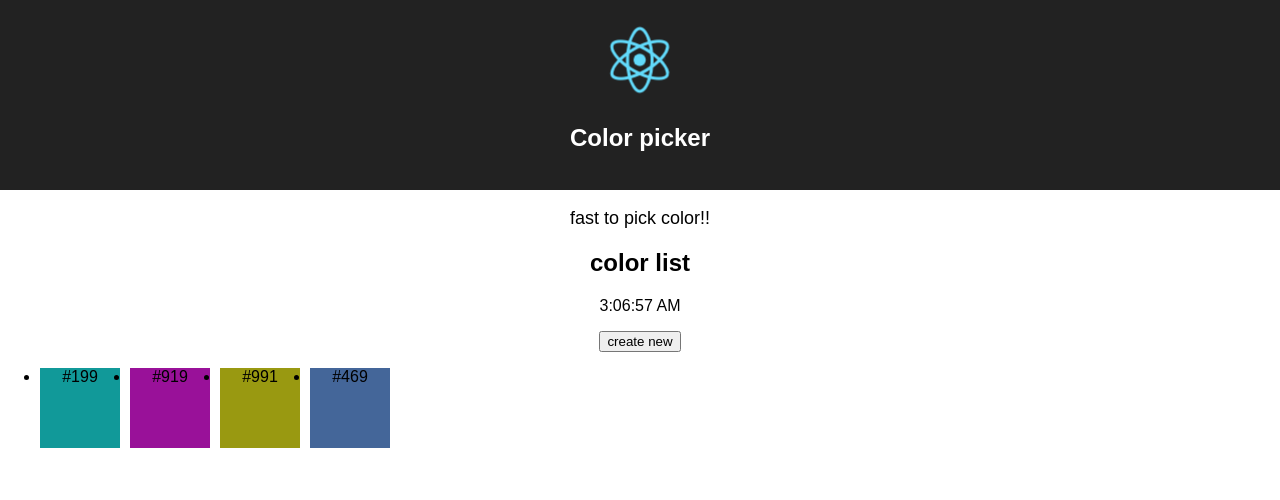
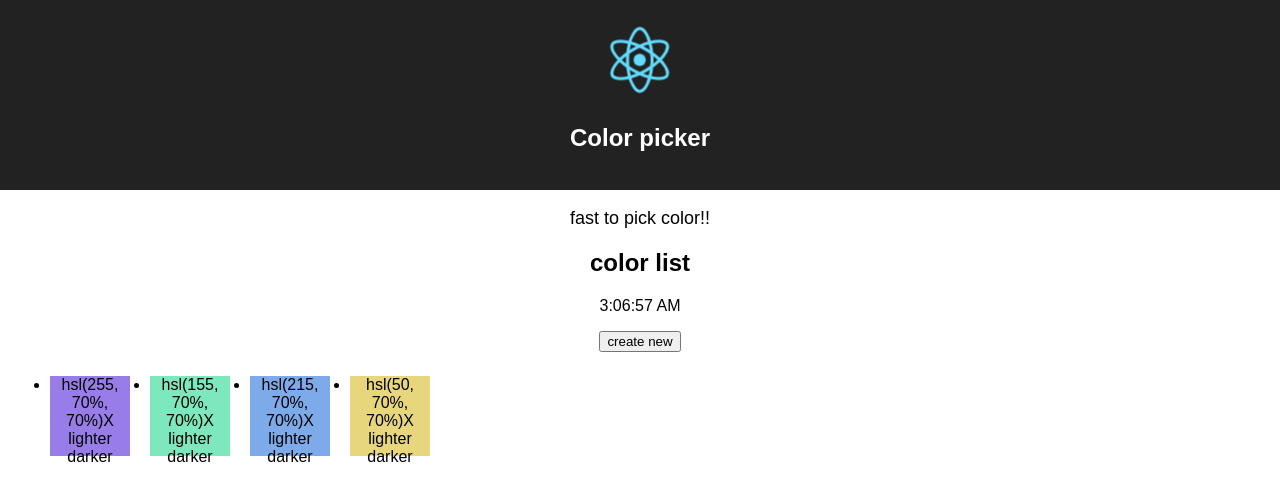
Before and after one commit to tomatochiufin/palette, a React (Create React App) app: page / in a window 1280 px wide. Shown: the top 500 px of the page. Built offline with nearby package versions, Linux system fonts and the light colour scheme.

Commit message:
change color rgba -> hsl

```diff
--- a/package.json
+++ b/package.json
@@ -6,6 +6,7 @@
     "react-scripts": "0.8.4"
   },
   "dependencies": {
+    "color": "^1.0.2",
     "lodash": "^4.17.2",
     "react": "^15.4.1",
     "react-dom": "^15.4.1"
--- a/src/App.js
+++ b/src/App.js
@@ -1,7 +1,7 @@
 import React, { Component } from 'react';
 import logo from './logo.svg';
 import './App.css';
-import _ from 'lodash';
+import Color from 'color';
 
 class App extends Component {
   constructor(props) {
@@ -9,19 +9,23 @@ class App extends Component {
     this.state = {
       date: new Date(),
       colors: [
-        {rgba: '#199'},
-        {rgba: '#919'},
-        {rgba: '#991'},
-        {rgba: '#469'}
+        {rgba: 'hsl(255, 70%, 70%)'},
+        {rgba: 'hsl(155, 70%, 70%)'},
+        {rgba: 'hsl(215, 70%, 70%)'},
+        {rgba: 'hsl(50, 70%, 70%)'}
       ]
     };
     this.createColor = this.createColor.bind(this);
     this.deleteColor = this.deleteColor.bind(this);
+    this.lighter     = this.lighter.bind(this);
+    this.darker      = this.darker.bind(this);
   }
 
   createColor(){
-    this.state.colors.push({rgba: '#098'});
+    let randomColor = Math.floor(Math.random()* 255 + 1);
+    this.state.colors.push({rgba: `hsl(${randomColor}, 70%, 70%)`});
     let colors = this.state.colors;
+    console.log(colors);
     this.setState(colors);
   }
 
@@ -29,6 +33,19 @@ class App extends Component {
     this.state.colors.splice(i, 1);
     let colors = this.state.colors;
     this.setState(colors);
+
+  }
+
+  lighter(i){
+    console.log(i);
+    console.log(this.state.colors[i]);
+    let color = Color(this.state.colors[i].rgba);
+    console.log(color);
+    let rgb = color.rgb();
+    console.log(rgb);
+  }
+
+  darker(i){
 
   }
 
@@ -49,9 +66,15 @@ class App extends Component {
           <ul className="colors">
             {this.state.colors.map((color, i)=>{
                 let bcg = {background: color.rgba};
+                  console.log(bcg);
                 return (
-                <li className="colors__one" key={"color" + i} style={bcg} onClick={this.deleteColor.bind(this, i)}>
-                    {color.rgba}
+                <li className="colors__one" key={"color" + i} style={bcg}>
+                  {color.rgba}
+                  <a onClick={this.deleteColor.bind(this, i)}>X</a>
+                  <br/>
+                  <a onClick={this.lighter.bind(this, i)}>lighter</a>
+                  <br/>
+                  <a onClick={this.darker.bind(this, i)}>darker</a>
                 </li>
                 )}
             )}
--- a/src/index.css
+++ b/src/index.css
@@ -5,11 +5,12 @@ body {
 }
 .colors{
   display: flex;
+  flex-wrap: wrap;
 }
 
 
 .colors .colors__one{
   width: 80px;
   height: 80px;
-  margin-right: 10px;
+  margin: 8px 10px;
 }
```
Also changed, not shown: 1 other file (tests, documents, lock files or other folders).
